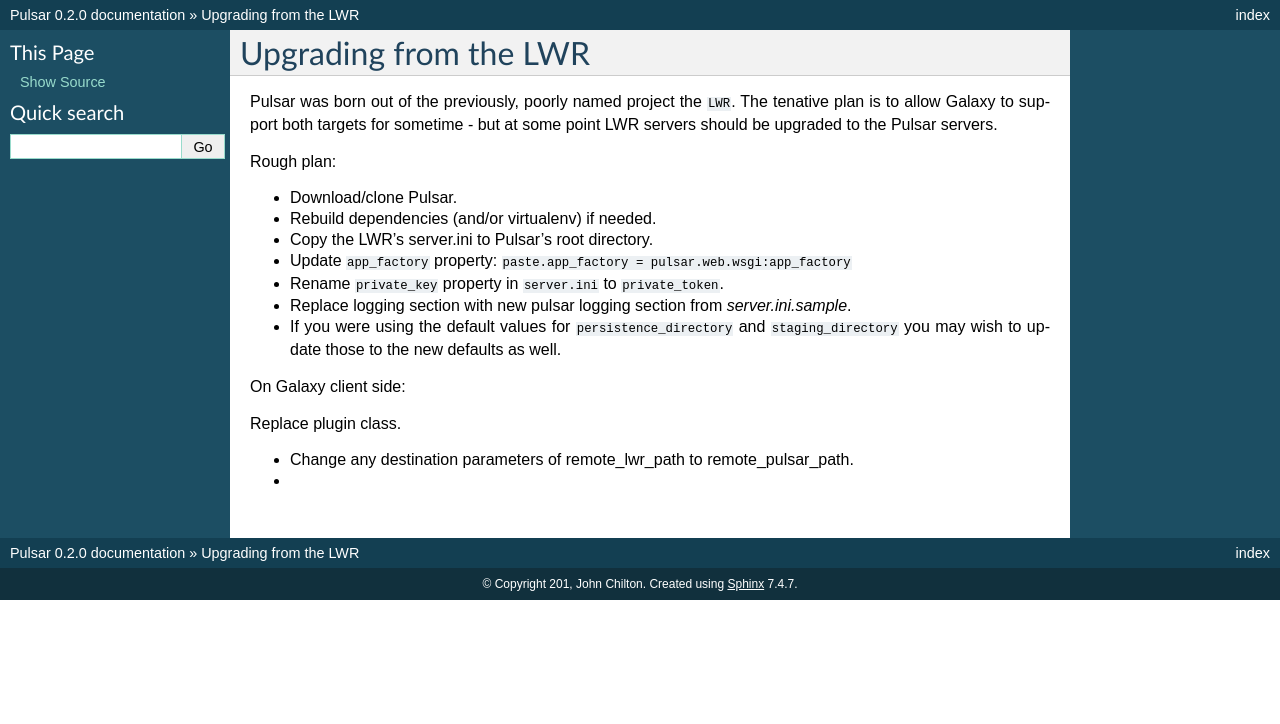
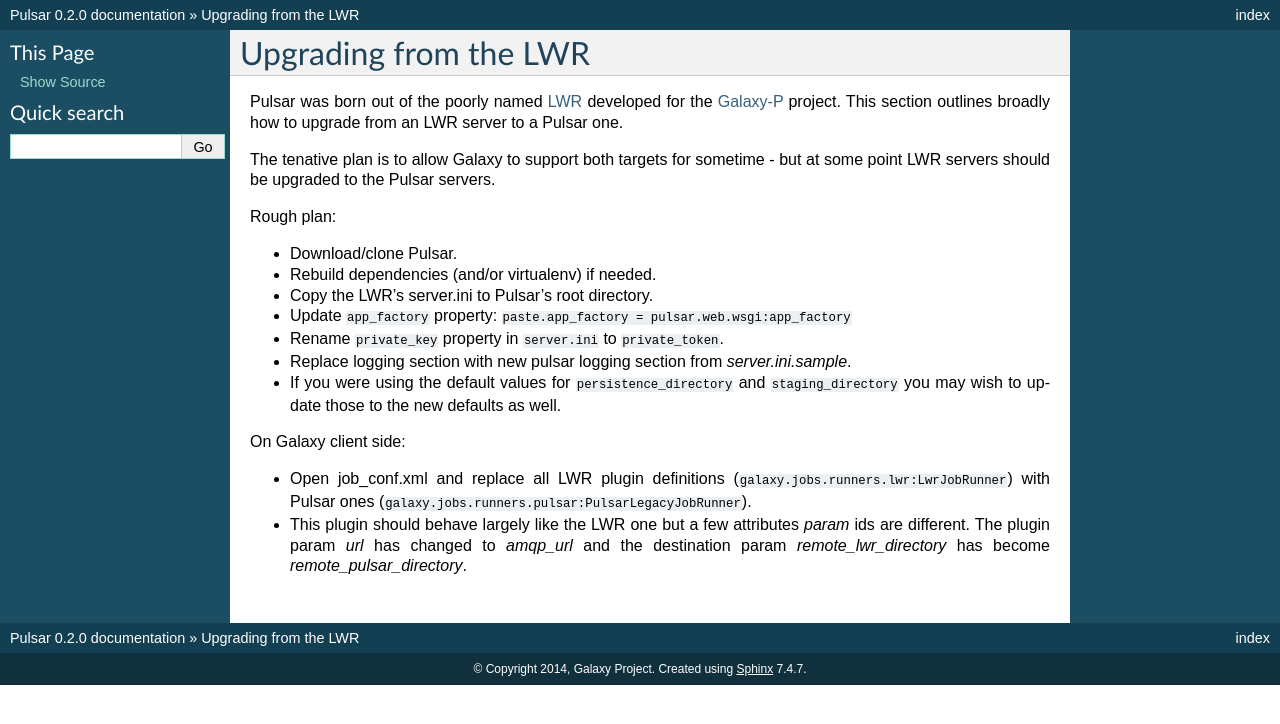
Before and after one commit to galaxyproject/pulsar, a Sphinx documentation site: the page built from docs/source/upgrading.rst, in a window 1280 px wide. Shown: the top 724 px of the page. Built offline with Sphinx 7.4.7, drawn with Linux system fonts in a browser that asks for light colours.

Commit message:
Small doc improvements.

```diff
--- a/docs/source/conf.py
+++ b/docs/source/conf.py
@@ -43,7 +43,7 @@
 
 # General information about the project.
 project = u'Pulsar'
-copyright = u'201, John Chilton'
+copyright = u'2014, Galaxy Project'
 
 # The version info for the project you're documenting, acts as replacement for
 # |version| and |release|, also used in various other places throughout the
--- a/docs/source/job_managers.rst
+++ b/docs/source/job_managers.rst
@@ -16,7 +16,7 @@
 to be DRMAA. In this case, one should likely copy ``local_env.sh.sample`` to
 ``local_env.sh`` and update it to set ``DRMAA_LIBRARY_PATH`` to point to the
 correct ``libdrmaa.so`` file. Also, the Python ``drmaa`` module must be
-installed (see more information about `drmaa dependency <https://pulsar.readthedocs.org/#job-managers>`).
+installed (see more information about `drmaa dependency <https://pulsar.readthedocs.org/#job-managers>`_).
 
 Sample Configuration
 --------------------
@@ -27,4 +27,5 @@
 Running Jobs As External User
 -----------------------------
 
-TODO: Fill out this section with information from `this thread <http://dev.list.galaxyproject.org/Managing-Data-Locality-tp4662438.html>`.
+TODO: Fill out this section with information from `this thread
+<http://dev.list.galaxyproject.org/Managing-Data-Locality-tp4662438.html>`_.
--- a/docs/source/public_server.rst
+++ b/docs/source/public_server.rst
@@ -1,6 +1,8 @@
 ----------------------------------
 Configuring a Public Pulsar Server
 ----------------------------------
+
+(This is highly experimental and not recommended at this time.)
 
 An Pulsar server can be pointed at a Galaxy toolbox XML file and opened
 to the world. By default, an Pulsar is allowed to run anything Galaxy (or
--- a/docs/source/upgrading.rst
+++ b/docs/source/upgrading.rst
@@ -2,7 +2,14 @@
 Upgrading from the LWR
 ----------------------
 
-Pulsar was born out of the previously, poorly named project the ``LWR``. The tenative plan is to allow Galaxy to support both targets for sometime - but at some point LWR servers should be upgraded to the Pulsar servers.
+Pulsar was born out of the poorly named `LWR
+<https://bitbucket.org/jmchilton/lwr>`_ developed for the `Galaxy-P
+<https://usegalaxyp.org/>`_ project. This section outlines broadly how
+to upgrade from an LWR server to a Pulsar one.
+
+The tenative plan is to allow Galaxy to support both targets for
+sometime - but at some point LWR servers should be upgraded to the
+Pulsar servers.
 
 Rough plan:
 
@@ -17,7 +24,7 @@
 
 On Galaxy client side:
 
-Replace plugin class.
-
-- Change any destination parameters of remote_lwr_path to remote_pulsar_path.
--
+- Open job_conf.xml and replace all LWR plugin definitions
+  (``galaxy.jobs.runners.lwr:LwrJobRunner``) with Pulsar ones
+  (``galaxy.jobs.runners.pulsar:PulsarLegacyJobRunner``).
+- This plugin should behave largely like the LWR one but a few attributes `param` ids are different. The plugin param `url` has changed to `amqp_url` and the destination param `remote_lwr_directory` has become `remote_pulsar_directory`.
```
